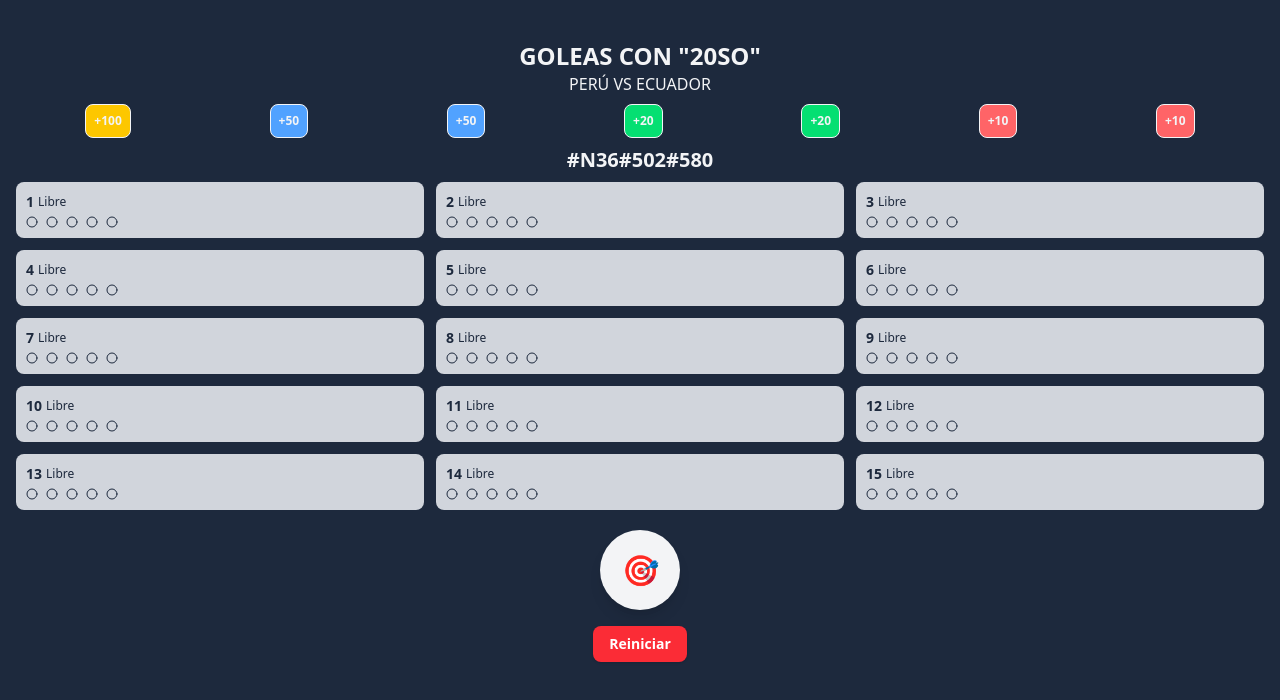
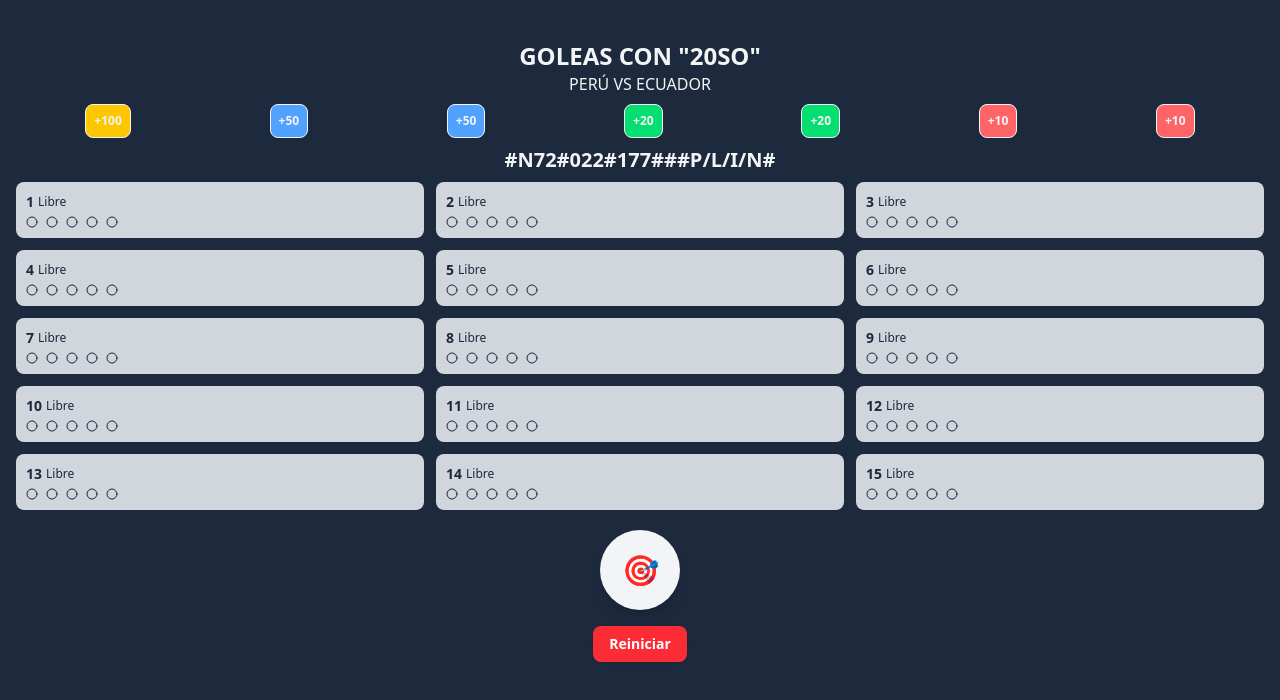
Before and after one commit to Jgiancarloar/sorteo, a React (Vite) app: page / in a window 1280 px wide. Shown: the top 700 px of the page. Built offline with nearby package versions, Linux system fonts and the light colour scheme.

Commit message:
UPDATE NUMBER

```diff
--- a/src/App.jsx
+++ b/src/App.jsx
@@ -118,7 +118,7 @@ const App = () => {
         ))}
       </div>
 
-      <p className='mb-2 font-semibold text-xl'>#N36#502#580</p>
+      <p className='mb-2 font-semibold text-xl'>#N72#022#177###P/L/I/N#</p>
 
       <div className='gap-3 grid grid-cols-3 w-full mb-5'>
         {playerProgress.map(player => (
```
